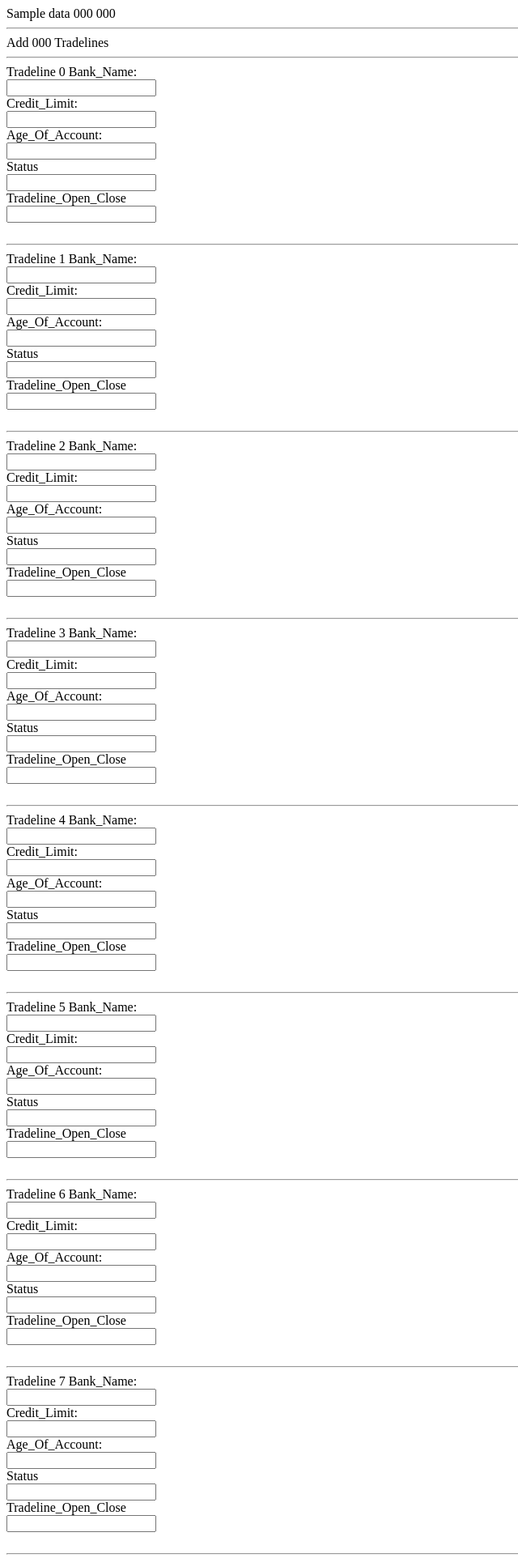
After one commit to vaibhav19sharma/dpApp, a Flask app: template templates/addCardandTrade.html in a window 1280 px wide. The commit adds this page. Shown: the top 1924 px of the page at 81% size, without its empty margins (0-640 px from the left). Run offline with Flask 2, Linux system fonts and the light colour scheme; the template is opened without the code that fills it: most values are stand-ins (such as "Sample title", 1, 10 or a date in 2020).

Commit message:
Updated features

```diff
--- a/app.py
+++ b/app.py
@@ -14,9 +14,9 @@ import smtplib
 
 from pymongo import MongoClient
 
-app = Flask(__name__, static_folder="C:\\Users\\vaibh\\Desktop\\haxor\\dpApp\\static")
+app = Flask(__name__, static_folder = "static")
 
-BASE = "C:\\Users\\vaibh\\Desktop\\haxor\\dpApp\\static\\uploads"
+BASE = "static/"
 client = MongoClient()
 client = MongoClient('localhost', 27017)
 
@@ -24,7 +24,7 @@ db = client['pymongo_test']
 
 UPLOAD_FOLDER = '/path/to/the/uploads'
 ALLOWED_EXTENSIONS = set(['txt', 'pdf', 'png', 'jpg', 'jpeg', 'gif'])
-posts = db.projectX
+posts = db.demoOne
 for i in posts.find({}):
     print(i['_id'])
 temp = posts.find_one({'name': 'Vaibhav Sharma'})
@@ -46,7 +46,7 @@ def login():
         cursor = posts.find({})
         if cursor is not None:
             for i in cursor:
-                tempData.append((i['name'],i['_id']))
+                tempData.append((i['Name'],i['_id']))
         else:
             tempData = ["Add users"]
 
@@ -60,8 +60,10 @@ def register():
     if request.method == 'GET':
         return render_template('register.html')
     if request.method == 'POST':
-        values=["name","dob","ssn","mother","pno","email",'emailPass',"add","fwdadd","hardinq","empat","annsal","lenemp","emppno","empemail"]
+        values=["Name","Date_Of_Birth","Social_Security_Number","Mother","PhoneNumber","Email",'Emails_Password',"Address","Forwarded_Address","Hard_Inquiry","Employeed_At","Annual_Salary","Length_Employment","Employer_Phone_Number","Employer_Email","Number_Of_TradeLines","Number_Of_Cards_Applied_For","Number_Of_Cards"]
         insVal= dict()
+        # import pdb
+        # pdb.set_trace()
         for i in values:
             if request.form[i] =='':
                 insVal[i] = "No Data Added"
@@ -75,11 +77,9 @@ def register():
             lstUser = (i['_id'])
         print("Last value is {}".format(str(lstUser)))
         directory = "static/" + str(lstUser) +"/"
-
-
         if request.files['ssc']:
 
-            directory = BASE + "\\" + str(lstUser) + "\\ssc\\"
+            directory = BASE + "/" + str(lstUser) + "/ssc/"
             path1 = directory
 
             os.chmod(BASE, 0o777)
@@ -92,7 +92,7 @@ def register():
 
         if request.files['dl']:
 
-            directory = BASE + "\\" + str(lstUser) + "\\dl\\"
+            directory = BASE + "/" + str(lstUser) + "/dl/"
             path1 = directory
 
             os.chmod(BASE, 0o777)
@@ -104,7 +104,7 @@ def register():
 
         if request.files['ub']:
 
-            directory = BASE + "\\" + str(lstUser) + "\\ub\\"
+            directory = BASE + "/" + str(lstUser) + "/ub/"
             path1 = directory
 
             os.chmod(BASE, 0o777)
@@ -116,7 +116,7 @@ def register():
 
         if request.files['ps']:
 
-            directory = BASE + "\\" + str(lstUser) + "\\ps\\"
+            directory = BASE + "/" + str(lstUser) + "/ps/"
             path1 = directory
 
             os.chmod(BASE, 0o777)
@@ -130,23 +130,38 @@ def register():
         posts.insert(insVal)
         print("inserted successfully")
 
-
-
-
         tempData = []
         cursor = posts.find({})
         if cursor is not None:
             for i in cursor:
-                tempData.append((i['name'],i['_id']))
+                tempData.append((i["Name"],i['_id']))
         else:
             tempData = ["Add users"]
         print(request.files['ssc'])
+
+
+        return render_template('addCardandTrade.html', data=tempData[-1][1], numberTrade = int(insVal['Number_Of_TradeLines']), numberCardApplied= int(insVal['Number_Of_Cards_Applied_For']), numberCard = int(insVal['Number_Of_Cards']))
+
+@app.route('/addCardandTrade/<id>', methods = ['POST','GET'])
+def addCardandTrade(id):
+    if request.method == 'GET':
+        return render_template('addCardandTrade.html')
+    if request.method == 'POST':
+        import pdb
+        pdb.set_trace()
+        tempData = []
+        cursor = posts.find({})
+        if cursor is not None:
+            for i in cursor:
+                tempData.append((i["Name"],i['_id']))
+        else:
+            tempData = ["Add users"]
         return render_template('index.html', data=tempData)
-
 
 @app.route('/userInfo/<id>', methods=['POST', 'GET'])
 def userInfo(id):
     print(id)
+    user_id= id
     print("-----------------")
     cursor = posts.find({'_id': ObjectId(id)})
     temp = dict()
@@ -201,23 +216,27 @@ def userInfo(id):
     uids = [int(s) for s in data[0].split()]
 
     all_mails = []
+    i=0
     for uid in uids:
         # Have to check again because Gmail sometimes does not obey UID criterion.
         #if uid > uid_max:
         result, data = server.uid('fetch', str(uid), '(RFC822)')  # fetch entire message
         msg = email.message_from_string(str(data[0][1]))
+        i=i+1
+        uid_max = uid
 
-        uid_max = uid
 
         text = get_first_text_block(msg)
         print ('New message :::::::::::::::::::::')
         print (msg)
         all_mails.append(msg)
+        if i>10:
+            break
 
     server.logout()
     time.sleep(1)
 
-    return render_template('userInformation.html', info=tList, msgs = all_mails)
+    return render_template('userInformation.html', info=tList, msgs = all_mails, user_id = user_id)
 
 
 
@@ -243,7 +262,7 @@ def attachment(id,type):
         print(i)
     print(binInfo)
 
-    return render_template('attachments.html', user_id=binInfo)
+    return render_template('attachments.html', user_id=binInfo[8:len(binInfo)])
 
 
 
--- /dev/null
+++ b/templates/addCardandTrade.html
@@ -0,0 +1,72 @@
+<!DOCTYPE html>
+<html lang="en">
+<head>
+    <meta charset="UTF-8">
+    <title>Title</title>
+</head>
+<body>
+{{ data }}
+
+{{ numberCard }}    {{ numberTrade }}
+<br><hr>
+
+<form action="/addCardandTrade/{{ data }}'", method="POST" class="form-horizontal" name ="userReg"  enctype="multipart/form-data">
+    Add {{ numberTrade }} Tradelines
+    {% for i in range(numberTrade) %}
+        <br><hr>
+        Tradeline {{ i }}
+        Bank_Name:<br>
+      <input type="text" name="Bank_Name" value="">
+      <br>
+      Credit_Limit:<br>
+      <input type="text" name="Credit_Limit" value="">
+        <br>
+     Age_Of_Account:<br>
+      <input type="text" name="Age_Of_Account" value="">
+        <br>
+       Status<br>
+      <input type="text" name="Status" value="">
+        <br>
+       Tradeline_Open_Close<br>
+      <input type="text" name="Tradeline_Open_Close" value="">
+        <br>
+    {% endfor %}
+
+ Add {{ numberCardApplied }} Cards
+    {% for i in range(numberCardApplied) %}
+        <br><hr>
+        Card {{ i }}
+        Bank_Name:<br>
+      <input type="text" name="Bank_Name_Card" value="">
+      <br>
+      Date_Applied:<br>
+      <input type="text" name="Date_Applied" value="">
+        <br>
+     Card_Applies_For:<br>
+      <input type="text" name="Card_Applies_For" value="">
+        <br>
+       Status<br>
+      <input type="text" name="Status_Card" value="">
+        <br>
+    {% endfor %}
+
+
+  {{ numberCard }} Active Cards
+    {% for i in range(numberCard) %}
+        <br><hr>
+        Card {{ i }}
+        Bank_Name:<br>
+      <input type="text" name="Bank_Name_Card" value="">
+      <br>
+      Credit_Limit:<br>
+      <input type="text" name="Credit_Limit_Card" value="">
+        <br>
+     Balance_Card:<br>
+      <input type="text" name="Balance_Card" value="">
+        <br>
+
+    {% endfor %}
+ <input type="submit" value="Submit">
+</form>
+</body>
+</html>
--- a/templates/attachments.html
+++ b/templates/attachments.html
@@ -10,8 +10,7 @@
 
 <img src="{{ user_id }}"/>
 
-<img src="5b26fbdc1f69094d8415be72\ssc\Screenshot_3.png"/>
-
+  <img src= " {{ url_for('static', filename = user_id) }} ">
 
 </body>
 </html>
--- a/templates/userInformation.html
+++ b/templates/userInformation.html
@@ -25,6 +25,11 @@ Displaying ID: {{ user_id }}
         {{ i[0] }} : {{ i[1] }}<br>
     {% endif %}
 {% endfor %}
+{% for i in range(10) %}
+    :::::::::::::::: New Message :::::::::::::::::
+    Mail {{ i }}  : {% print(msgs[i]) %} <br><br>
+
+{% endfor %}
 
 
 
```
Also changed, not shown: templates/register.html (+24 -15 lines), static/()/dl/Screenshot_2.png (added), static/()/ssc/Screenshot_1.png (added), static/5b3a8e321f69098fdc32f214/ssc/Screenshot_4.png (added), static/5b3bd1021f690981098a0da8/dl/unnamed (1) (1)-min.jpeg (added), static/5b3bd1021f690981098a0da8/ssc/Screenshot_3.png (added), static/5b3bd1451f690981098a0da9/ssc/Screenshot_1.png (added), static/5b3bd4301f690997f52573fc/dl/Screenshot_2.png (added), static/5b3bd4301f690997f52573fc/ssc/Screenshot_1.png (added), static/5b3bd4741f69099bdd2c2eff/dl/Screenshot_2.png (added), static/5b3bd4741f69099bdd2c2eff/ssc/Screenshot_1.png (added), static/uploads/5b2aa0921f69090bc06352bd/ssc/download.png (added), static/uploads/5b3136581f69096f588709ee/dl/Screenshot_4.png (added), static/uploads/5b3136581f69096f588709ee/ssc/Screenshot_1.png (added), 1 more files, 1 other file.
